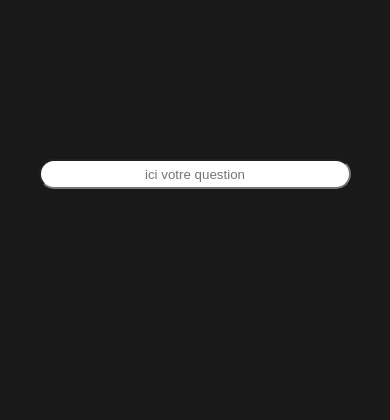
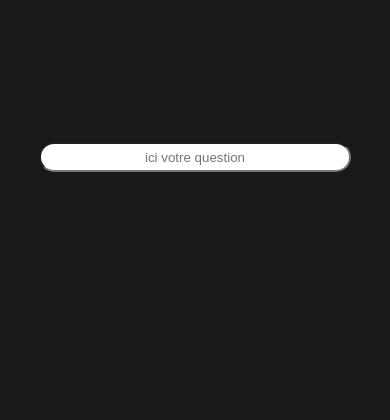
Before and after one commit to mehdi-monfort/P7_GrandPy_Bot, a Flask app: page / in a window 390 px wide. Shown: the part 604-1024 px from the top of the page. Run offline with Flask 2, Linux system fonts and the light colour scheme; some libraries are stand-ins or nearby versions.

Commit message:
responsive

```diff
--- a/app/static/css/style.css
+++ b/app/static/css/style.css
@@ -35,7 +35,7 @@ input[type=text] {
   text-align: center;
   width: 80%;
   height: 30px;
-  bottom: 6%;
+  bottom: 8%;
   border-radius: 20px;
   position: fixed;
   z-index: 10;
@@ -121,13 +121,13 @@ input[type=text] {
   align-items: center;
   bottom: 0;
   width: 100%;
-  min-height: 55px;
+  height: 55px;
   font-size: x-large;
   background-color: #5D6FA1;
   position: relative;
 }
 
-@media (height > 900px) {
+/*@media (height > 900px) {
     .footer {
       margin-top: 31px;
     }
@@ -137,7 +137,7 @@ input[type=text] {
     .footer {
       margin-top: 65px;
     }
-}
+}*/
 
 @media (width < 900px) and (orientation: portrait) {
     .footer {
@@ -145,8 +145,9 @@ input[type=text] {
     }
 }
 
-@media (width < 900px) and (orientation: landscape) {
+/*@media (width < 900px) and (orientation: landscape) {
   input[type=text] {
     margin-bottom: 5%;
     }
 }
+*/
```
